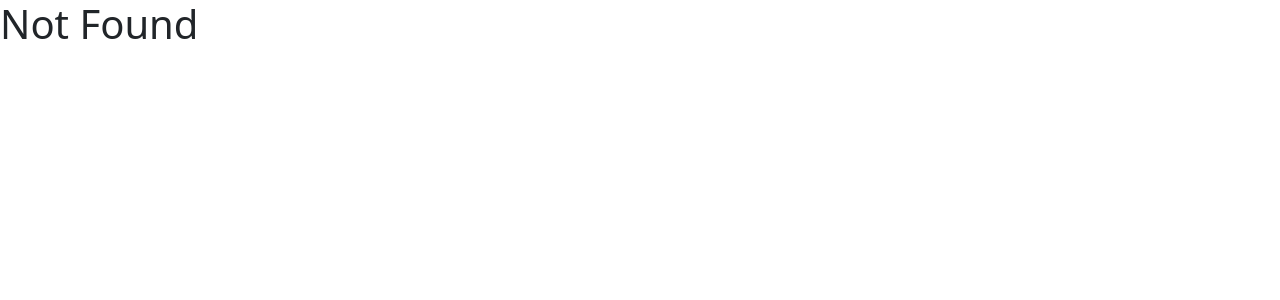
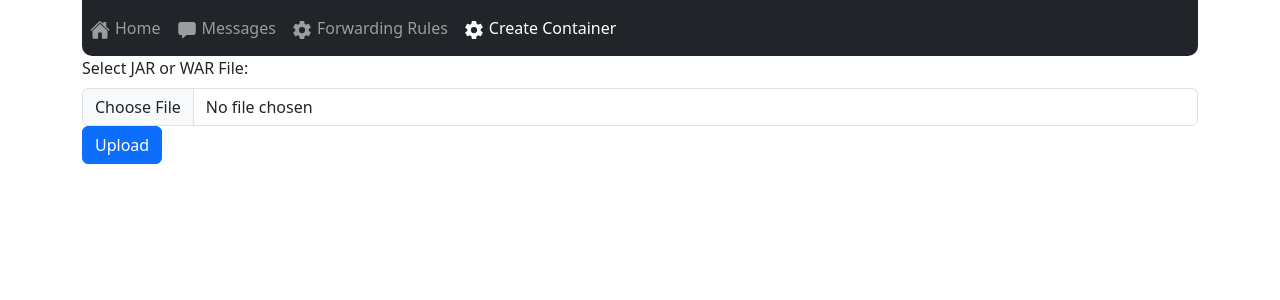
Before and after one commit to vladtf/containerization-tool, a React (Create React App) app in the folder frontend/: page /create-container in a window 1280 px wide. Shown: the top 300 px of the page. Built offline with nearby package versions, Linux system fonts and the light colour scheme.

Commit message:
add page to handle upload of an artifact

```diff
--- a/frontend/src/App.js
+++ b/frontend/src/App.js
@@ -7,6 +7,7 @@ import "bootstrap/dist/js/bootstrap.min.js";
 import HomePage from "./pages/HomePage";
 import MessagesPage from "./pages/MessagesPage";
 import ForwardingRulesPage from "./pages/ForwardingRulesPage";
+import CreateContainerPage from "./pages/CreateContainerPage";
 
 function App() {
   return (
@@ -15,6 +16,7 @@ function App() {
         <Route path="/" element={<HomePage />} />
         <Route path="/messages" element={<MessagesPage />} />
         <Route path="/forwarding-rules" element={<ForwardingRulesPage />} />
+        <Route path="/create-container" element={<CreateContainerPage />} />
         <Route path="*" element={<h1>Not Found</h1>} />
       </Routes>
     </BrowserRouter>
--- a/frontend/src/components/CustomNavbar.js
+++ b/frontend/src/components/CustomNavbar.js
@@ -38,9 +38,21 @@ const CustomNavbar = () => {
             <IoChatbox size={20} style={{ marginRight: "5px" }} />
             Messages
           </Nav.Link>
-          <Nav.Link as={Link} to="/forwarding-rules" className={isActive("/forwarding-rules")}>
+          <Nav.Link
+            as={Link}
+            to="/forwarding-rules"
+            className={isActive("/forwarding-rules")}
+          >
             <IoSettingsSharp size={20} style={{ marginRight: "5px" }} />
             Forwarding Rules
+          </Nav.Link>
+          <Nav.Link
+            as={Link}
+            to="/create-container"
+            className={isActive("/create-container")}
+          >
+            <IoSettingsSharp size={20} style={{ marginRight: "5px" }} />
+            Create Container
           </Nav.Link>
         </Nav>
       </Navbar.Collapse>
--- /dev/null
+++ b/frontend/src/pages/CreateContainerPage.js
@@ -0,0 +1,82 @@
+import React, { useState, useEffect } from "react";
+import { Container, Alert, Form, Button } from "react-bootstrap";
+import CustomNavbar from "../components/CustomNavbar";
+import axios from "axios";
+import { BACKEND_URL } from "../config/BackendConfiguration";
+
+const CreateContainerPage = () => {
+  const [error, setError] = useState("");
+  const [success, setSuccess] = useState(false);
+  const [file, setFile] = useState(null);
+
+  useEffect(() => {
+    let errorTimeout, successTimeout;
+
+    if (error) {
+      errorTimeout = setTimeout(() => {
+        setError("");
+      }, 3000);
+    }
+
+    if (success) {
+      successTimeout = setTimeout(() => {
+        setSuccess(false);
+      }, 3000);
+    }
+
+    return () => {
+      clearTimeout(errorTimeout);
+      clearTimeout(successTimeout);
+    };
+  }, [error, success]);
+
+  const handleFileChange = (event) => {
+    const selectedFile = event.target.files[0];
+    setFile(selectedFile);
+  };
+
+  const handleSubmit = async (event) => {
+    event.preventDefault();
+
+    if (!file) {
+      setError("Please select a JAR or WAR file to upload.");
+      return;
+    }
+
+    setError("");
+    setSuccess(false);
+
+    try {
+      const formData = new FormData();
+      formData.append("file", file);
+
+      await axios.post(`${BACKEND_URL}/upload`, formData, {
+        headers: {
+          "Content-Type": "multipart/form-data",
+        },
+      });
+
+      setSuccess(true);
+    } catch (error) {
+      setError("Failed to upload the file. Please try again later.");
+    }
+  };
+
+  return (
+    <Container>
+      <CustomNavbar />
+      {error && <Alert variant="danger">{error}</Alert>}
+      {success && <Alert variant="success">Request sent successfully!</Alert>}
+
+      <Form onSubmit={handleSubmit}>
+        <Form.Group>
+          <Form.Label>Select JAR or WAR File:</Form.Label>
+          <Form.Control type="file" accept=".jar,.war" onChange={handleFileChange} />
+        </Form.Group>
+        <Button type="submit">Upload</Button>
+      </Form>
+    </Container>
+  );
+};
+
+export default CreateContainerPage;
```
